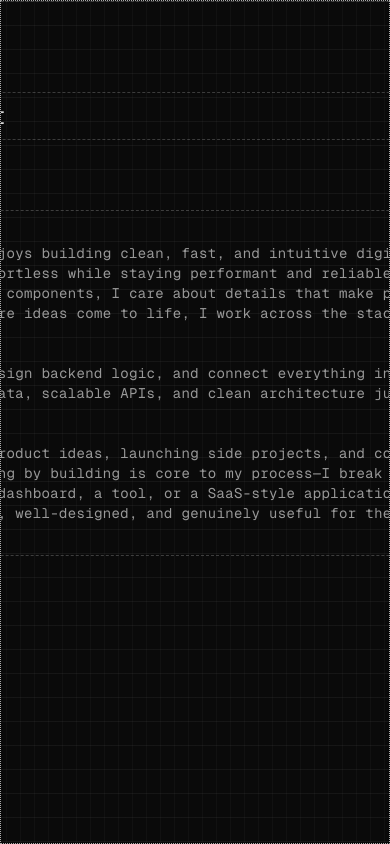
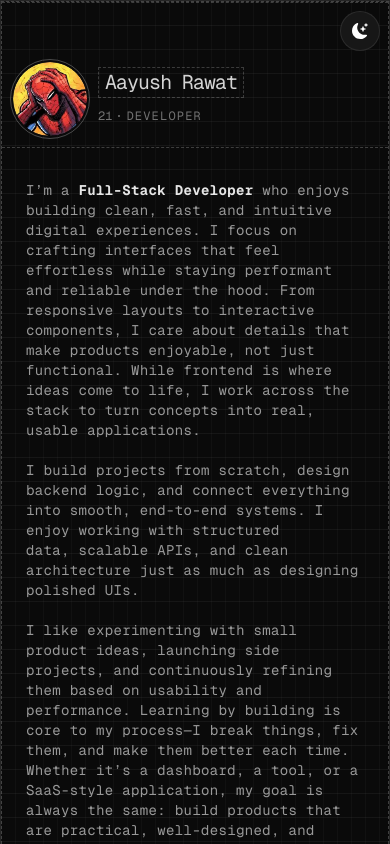
Before and after one commit to Aayush7105/portfolio, a Next.js app: page / in a window 390 px wide. Shown: the top 844 px of the page. Built offline with nearby package versions, Linux system fonts and the light colour scheme.

Commit message:
Layout bugs fixed

```diff
--- a/app/page.tsx
+++ b/app/page.tsx
@@ -1,28 +1,14 @@
-import Container from "@/components/container";
 import Landing from "@/components/Landing";
 
 export default function Home() {
   return (
-    <main className="min-h-screen bg-neutral-100 dark:bg-neutral-950 relative overflow-hidden border border-dotted border-neutral-300/80">
-      <div
-        className="absolute inset-1
+    <main
+      className="inset-1
         dark:bg-[radial-gradient(#ffffff33_1px,transparent_1px)]
         bg-[radial-gradient(#00000033_1px,transparent_1px)]
-        bg-size-[20px_20px] flex justify-center items-center"
-      >
-        <Container>
-          <div className="relative h-screen w-5xl bg-neutral-100 dark:bg-neutral-950 flex justify-center items-center  ">
-            <div
-              className=" bg-[linear-gradient(to_right,#00000014_1px,transparent_1px),
-              linear-gradient(to_bottom,#0000000F_1px,transparent_1px)]
-              border border-neutral-400/50
-              dark:absolute bottom-0 left-0 right-0 top-0 bg-[linear-gradient(to_right,#4f4f4f1A_1px,transparent_1px),linear-gradient(to_bottom,#8080801A_1px,transparent_1px)] bg-size-[14px_24px] flex justify-center items-center  dark:border-neutral-700/50"
-            >
-              <Landing />
-            </div>
-          </div>
-        </Container>
-      </div>
+        bg-size-[20px_20px] flex justify-center items-center "
+    >
+      <Landing />
     </main>
   );
 }
--- a/components/ChangingTextMotion.tsx
+++ b/components/ChangingTextMotion.tsx
@@ -25,7 +25,7 @@ export default function ChangingTextMotion() {
           animate={{ opacity: 1, y: 0 }}
           exit={{ opacity: 0, y: -10 }}
           transition={{ duration: 0.4, ease: "easeOut" }}
-          className="text-sm font-mono tracking-widest uppercase text-neutral-700 dark:text-neutral-500"
+          className="sm:text-xs md:text-sm font-mono tracking-widest uppercase text-neutral-700 dark:text-neutral-500"
         >
           {words[index]}
         </motion.p>
--- a/components/Hero.tsx
+++ b/components/Hero.tsx
@@ -6,35 +6,37 @@ import { FaDiamond } from "react-icons/fa6";
 const Hero = () => {
   return (
     <>
-      <div className="md:hidden border-b border-t border-dashed border-neutral-600/40 dark:border-neutral-500/50 p-4">
+      <div className="md:hidden border-b border-t border-dashed border-neutral-600/40 dark:border-neutral-500/50 px-2 py-2">
         {/* Toggle on top right for mobile */}
-        <div className="flex justify-end mb-4">
+        <div className="flex justify-end mb-2">
           <Themetoggle />
         </div>
 
         {/* Image on left, Name and details on right in one line for mobile */}
-        <div className="flex items-center gap-3">
-          <div className="w-30 shrink-0">
+        <div className="flex items-center gap-2 w-full">
+          <div className="w-20 h-20 shrink-0 flex-none">
             <Image
               src={"/images.jpeg"}
               alt="sjx"
               quality={99}
-              height={100}
-              width={100}
-              className="h-full rounded-full w-full border border-neutral-500/60 p-1"
+              height={56}
+              width={56}
+              className="h-full rounded-full w-full border border-neutral-500/60 p-0.5 object-cover"
             />
           </div>
 
-          <div className="flex-1 flex flex-col justify-center">
-            <h1 className="font-mono text-2xl sm:text-2xl text-neutral-800 dark:text-neutral-300 tracking-tighter border border-dashed border-neutral-600/40 dark:border-white/20 px-3 py-2 leading-tight">
+          <div className="flex-1 flex flex-col justify-center min-w-0">
+            <h1 className="w-fit font-mono text-xl text-neutral-800 dark:text-neutral-300 tracking-tighter border border-dashed border-neutral-600/40 dark:border-white/20 px-1.5 py-0.5 leading-tight">
               Aayush Rawat
             </h1>
-            <div className="flex items-center gap-2 pt-1">
-              <p className="font-mono text-sm text-neutral-800 dark:text-neutral-500">
+            <div className="flex items-center gap-1.5 pt-0.5 flex-wrap">
+              <p className="font-mono text-xs text-neutral-800 dark:text-neutral-500">
                 21
               </p>
-              <FaDiamond className="size-1 fill-neutral-600 dark:fill-neutral-400" />
-              <ChangingTextMotion />
+              <FaDiamond className="size-0.5 fill-neutral-600 dark:fill-neutral-400" />
+              <div className="text-xs">
+                <ChangingTextMotion />
+              </div>
             </div>
           </div>
         </div>
--- a/components/Landing.tsx
+++ b/components/Landing.tsx
@@ -3,10 +3,21 @@ import Hero from "./Hero";
 
 const Landing = () => {
   return (
-    <div className="min-h-screen sm:w-[90%] md:w-[85%] border border-dashed border-neutral-600/40 dark:border-neutral-500/50 sm:py-16 flex flex-col">
-      {/* Mobile Layout */}
-      <Hero />
-      <Aboutme />
+    <div className=" h-full w-5xl flex justify-center items-center  bg-white dark:bg-neutral-950  ">
+      <div
+        className=" h-full bg-[linear-gradient(to_right,#00000014_1px,transparent_1px),
+              linear-gradient(to_bottom,#0000000F_1px,transparent_1px)]
+              border border-neutral-400/50
+              dark:h-full dark: bottom-0 left-0 right-0 top-0 bg-[linear-gradient(to_right,#4f4f4f1A_1px,transparent_1px),linear-gradient(to_bottom,#8080801A_1px,transparent_1px)] bg-size-[14px_24px] dark:border-neutral-700/50 flex justify-center items-center"
+      >
+        <div className="h-full sm:w-[90%] md:w-[85%] border border-dashed border-neutral-600/40 dark:border-neutral-500/50 sm:py-16  flex flex-col ">
+          {/* Mobile Layout */}
+          <Hero />
+          <Aboutme />
+          <Aboutme />
+          <Aboutme />
+        </div>
+      </div>
     </div>
   );
 };
```
